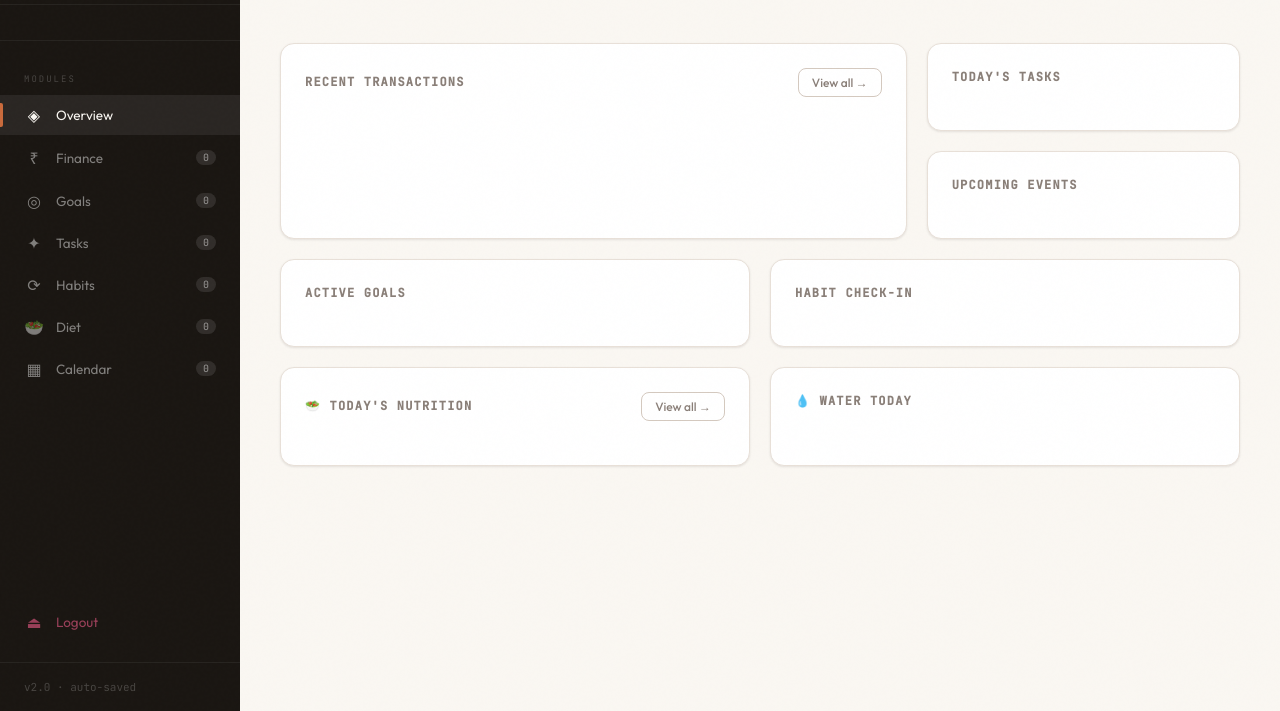
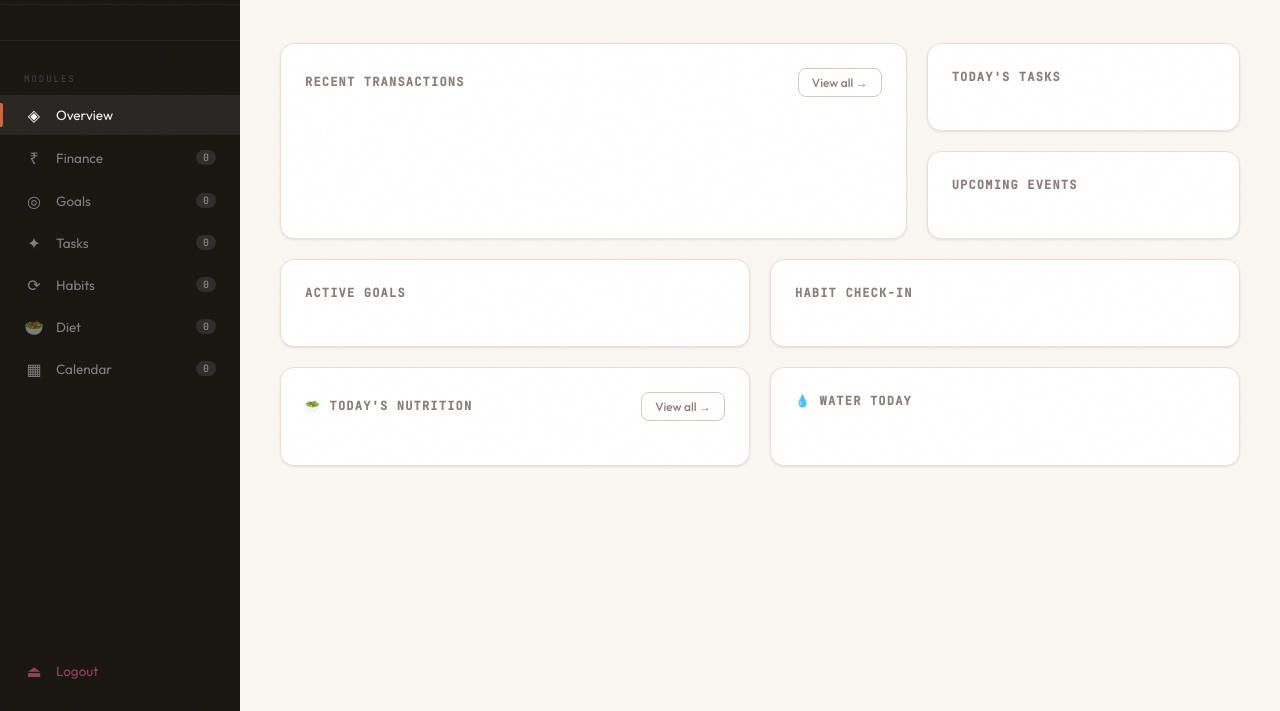
Before and after one commit to viswamdatla/MylifeOs, a website: page public/index.html in a window 1280 px wide. Shown: the part 89-800 px from the top of the page. Drawn offline with nearby package versions, Linux system fonts and the light colour scheme; a web font is replaced by a local one.

Commit message:
style(sidebar): remove hardcoded v2.0 auto-saved footer badge

```diff
--- a/public/index.html
+++ b/public/index.html
@@ -1089,7 +1089,6 @@ textarea { resize: vertical; min-height: 72px; }
       <span class="nav-label">Logout</span>
     </button>
   </nav>
-  <div class="sidebar-footer">v2.0 · auto-saved</div>
 </aside>
 
 <!-- ═══════════════ MAIN ═══════════════ -->
```
